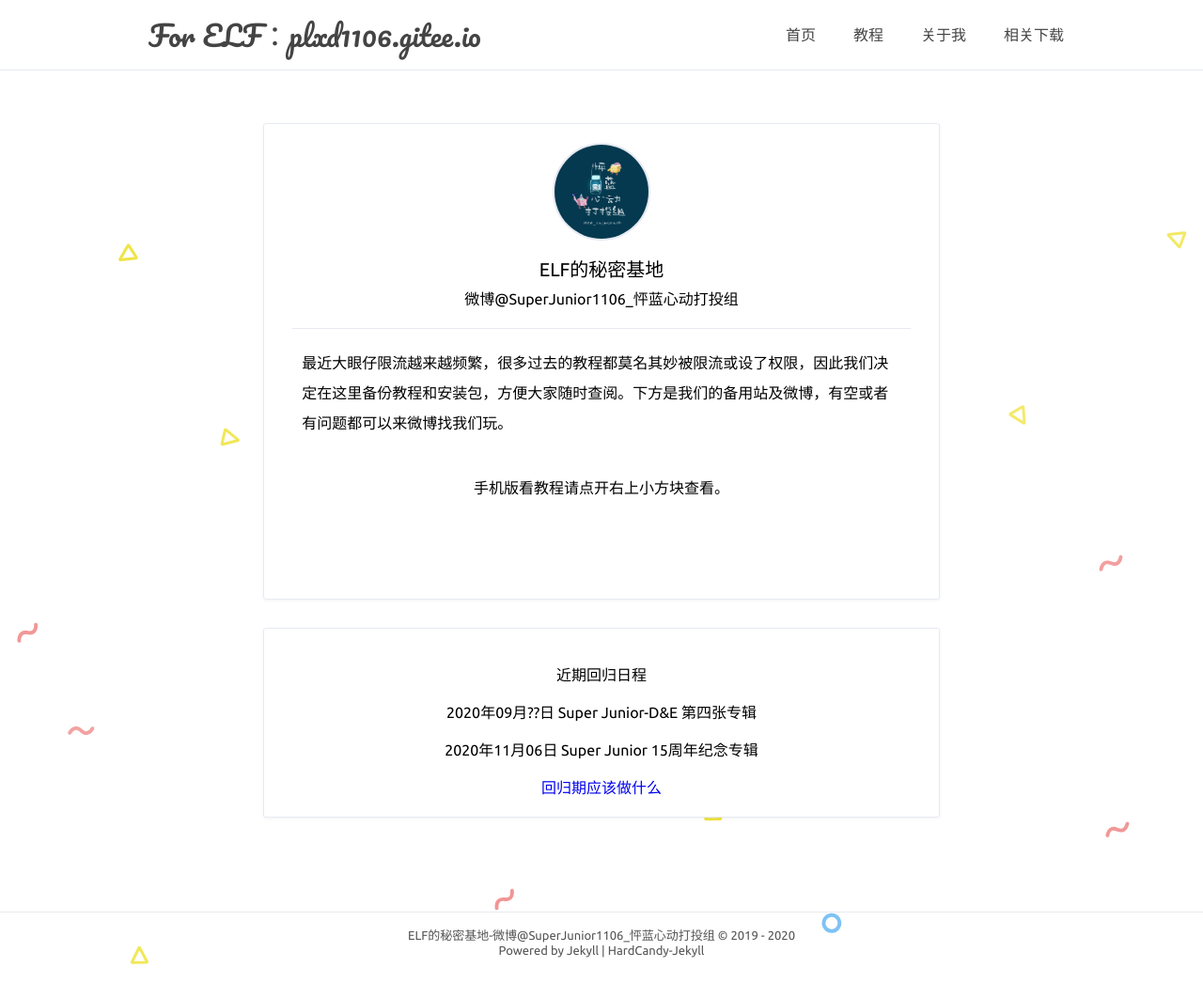
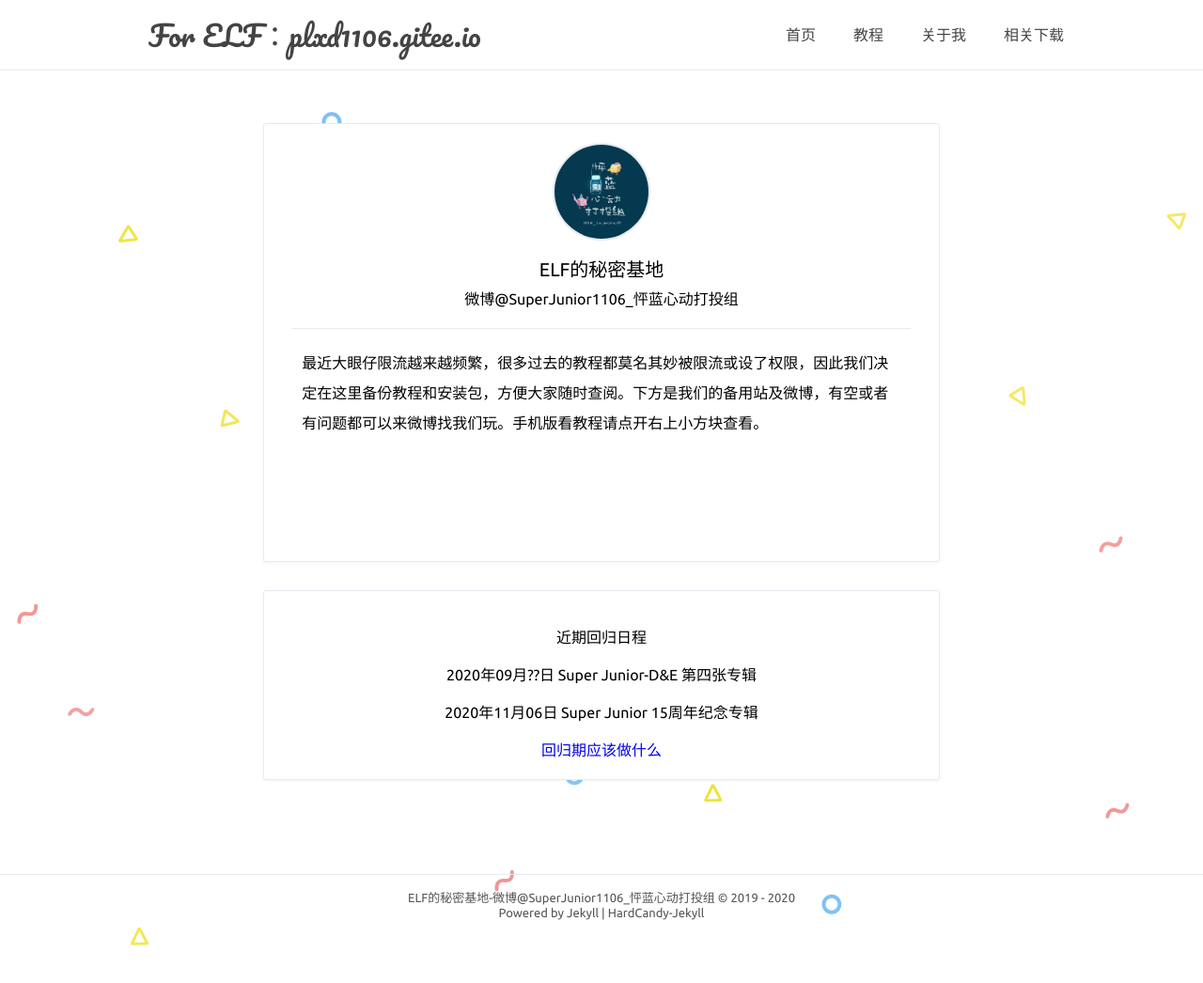
Before and after one commit to penglanxindong1106/penglanxindong1106.github.io, a Jekyll site: the page built from index.html, in a window 1280 px wide. Shown: the whole page at 94% size. Built offline with Jekyll 4.4.1, drawn with Linux system fonts in a browser that asks for light colours; comment, search, counter and statistics services are not loaded; after the commit the page ends 1006 px from its top, so only the background shows below that.

```diff
--- a/index.html
+++ b/index.html
@@ -30,8 +30,7 @@ description: 偶尔营业，专注搞蓝。那些很冒险的梦，我们陪你
           <span id="yourname">{{ site.name }}</span>
           <span id="yourbio">{{ site.bio }}</span>
           {% if site.about %}
-            <span id="aboutyou">{{ site.aboutyou }}下方是我们的备用站及微博，有空或者有问题都可以来微博找我们玩。</span>
-            <p>手机版看教程请点开右上小方块查看。</p>
+            <span id="aboutyou">{{ site.aboutyou }}下方是我们的备用站及微博，有空或者有问题都可以来微博找我们玩。手机版看教程请点开右上小方块查看。</span>
             <br>
           {% endif %}
         {% endif %}
```
